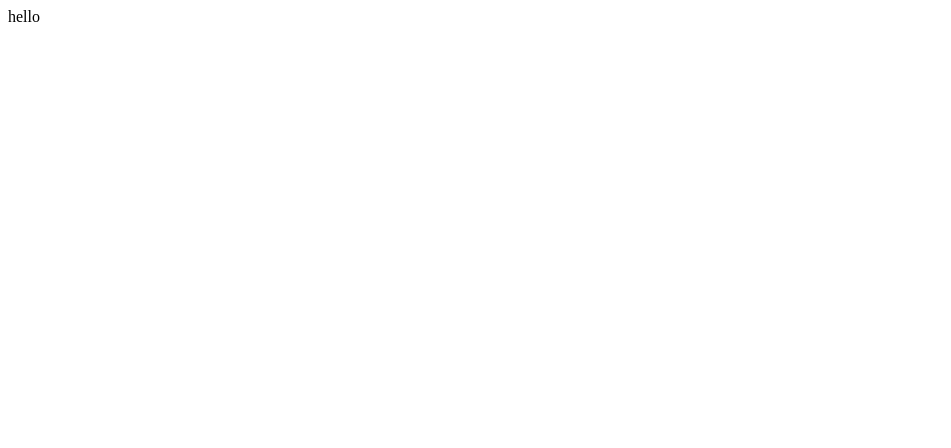
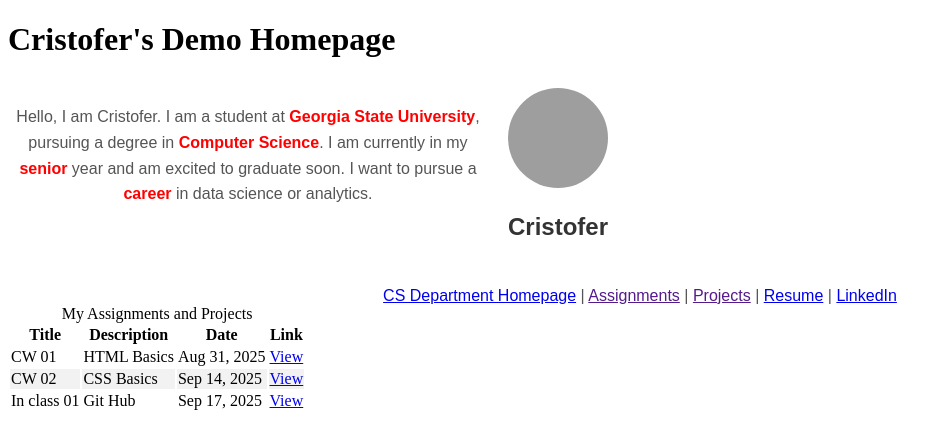
Before and after one commit to cherrerra-mejia999/DemoPage, a plain HTML site: page index.html in a window 1280 px wide. Shown: the whole page, without its empty margins (0-951 px from the left). Drawn offline with Linux system fonts and the light colour scheme; grey boxes are pictures that could not be loaded.

Commit message:
Completed Profile and Nav

```diff
--- a/index.html
+++ b/index.html
@@ -3,10 +3,71 @@
 <head>
     <meta charset="UTF-8">
     <meta name="viewport" content="width=device-width, initial-scale=1.0">
-    <title>Homepage</title>
+    <title>Cristofer's Demo Homepage</title>
     <link rel="stylesheet" href="styles.css">
 </head>
 <body>
-    hello
+    <header id="header">
+        <h1>Cristofer's Demo Homepage</h1>
+    </header>
+
+    <section id="Profile">  <!-- Profile and bio -->
+        <div class="flex-container">
+            <P>
+                Hello, I am Cristofer. I am a student at <span class="highlight">Georgia State University</span>, pursuing a degree in <span class="highlight">Computer Science</span>.
+                I am currently in my <span class="highlight">senior</span> year and am excited to graduate soon. I want to pursue a <span class="highlight">career</span> in data science or analytics.
+            </P>
+            <div class="image-container">
+                <img src="Profile.jpg" alt="Profile Picture" class="profile-pic">
+                <h2>Cristofer</h2>
+            </div>
+        </div>
+    </section>
+
+    <nav class="nav"> <!-- Navigation Bar -->
+       <a href="http://www.cs.gsu.edu/" target="_blank">CS Department Homepage</a> |
+        <a href="">Assignments</a> |
+        <a href="">Projects</a> |
+        <a href="resume.pdf" target="_blank">Resume</a> |
+        <a href="https://www.linkedin.com/in/cristofer-herrera-b59613175" target="_blank">LinkedIn</a>
+    </nav>
+
+    <section> <!-- Zebra Table -->
+        <table>
+            <caption>My Assignments and Projects</caption>
+            <thead>
+                <tr>
+                    <th>Title</th>
+                    <th>Description</th>
+                    <th>Date</th>
+                    <th>Link</th>
+                </tr>
+            </thead>
+            <tbody>
+                <tr>
+                    <td>CW 01</td>
+                    <td>HTML Basics</td>
+                    <td>Aug 31, 2025</td>
+                    <td><a href="https://codd.cs.gsu.edu/~cherreramejia2/CW1/index.html">View</a></td>
+                </tr>
+                <tr>
+                    <td>CW 02</td>
+                    <td>CSS Basics</td>
+                    <td>Sep 14, 2025</td>
+                    <td><a href="https://codd.cs.gsu.edu/~cherreramejia2/CW3/ex5.html">View</a></td>
+                </tr>
+                <tr>
+                    <td>In class 01</td>
+                    <td>Git Hub</td>
+                    <td>Sep 17, 2025</td>
+                    <td><a href="https://codd.cs.gsu.edu/~cherreramejia2/InClass/Game.html">View</a></td>
+            </tbody>
+        </table>
+    </section>
+
+    <footer>
+
+    </footer>
+
 </body>
 </html>
--- a/styles.css
+++ b/styles.css
@@ -0,0 +1,54 @@
+.profile-pic {
+    width: 100px;
+    height: 100px;
+    border-radius: 50%;
+    display: block;
+    margin: 0 auto;
+}
+
+h2 {
+    text-align: center;
+    font-family: Arial, sans-serif;
+    color: #333;
+}
+
+#Profile{
+    text-align: center;
+    margin-top: 20px;
+    font-family: Arial, sans-serif;
+    color: #555;
+    line-height: 1.6;
+    max-width: 600px;
+}
+
+.flex-container {
+    display: flex;
+    justify-content: center;
+    gap: 20px;
+    margin-top: 30px;
+}
+
+.highlight{
+    color: red;
+    font-weight: bold;
+}
+
+a:hover {
+    color: red;
+    text-decoration: underline;
+    font-weight: bold;
+}
+
+.nav{
+    text-align: center;
+    margin-top: 20px;
+    font-family: Arial, sans-serif;
+    color: #555;
+}
+
+
+
+
+tr:nth-child(even) {
+    background-color: #f2f2f2;
+}
```
Also changed, not shown: 1 other file.
